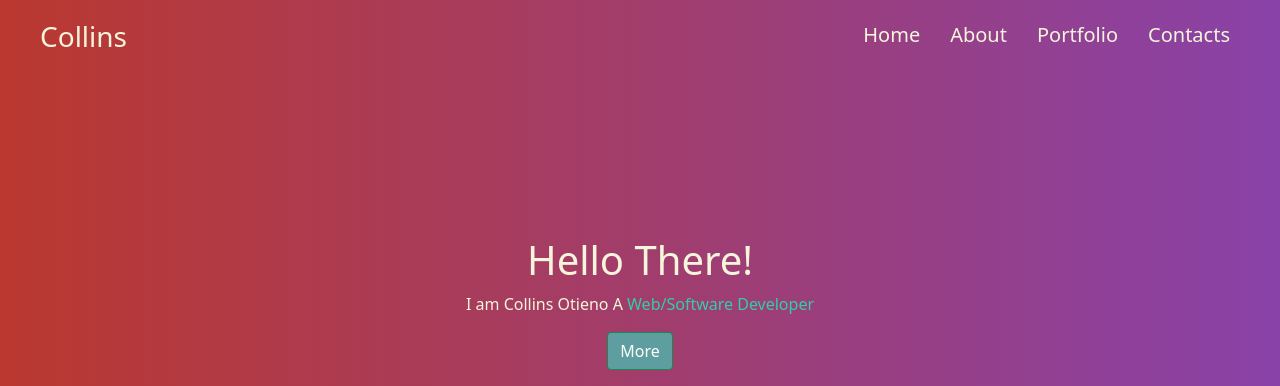
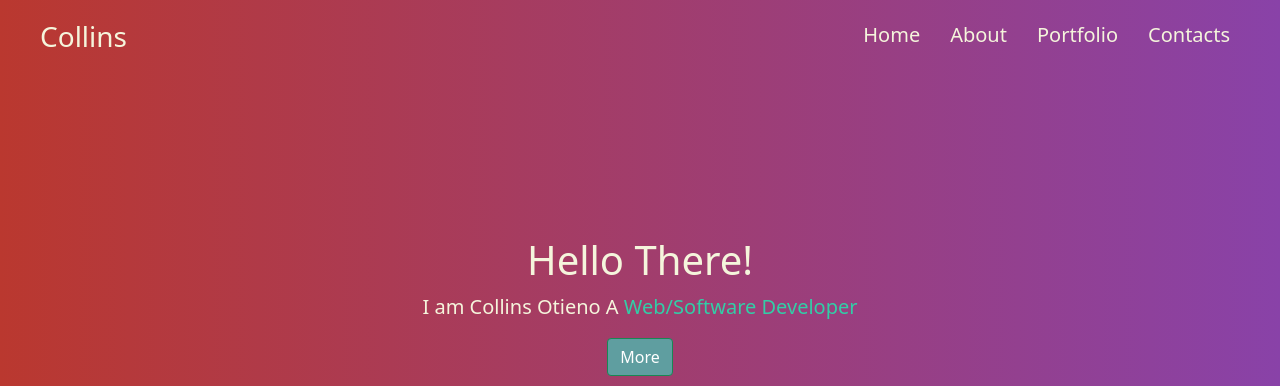
Before and after one commit to Collin-5/portfolio, a plain HTML site: page index.html in a window 1280 px wide. Shown: the top 386 px of the page. Drawn offline with nearby package versions, Linux system fonts and the light colour scheme.

Commit message:
font size

```diff
--- a/index.html
+++ b/index.html
@@ -35,7 +35,7 @@
 
     <div class="banner">
         <h1 class="text-center">Hello There!</h1>
-        <p class="text-center">I am Collins Otieno A <span>Web/Software Developer</span></p>
+        <p class="text-center text">I am Collins Otieno A <span>Web/Software Developer</span></p>
         <p class="text-center"><a href="#one"><button class="btn btn-success more">More</button></a></p>
         <button class="btn btn-default totop totop-hide"><a href="#home"><span><i class="fas fa-angle-double-up"></i></a></span></button>
         <div class="text-center tags">
--- a/style.css
+++ b/style.css
@@ -530,3 +530,7 @@ footer h3{
 .banner .tags{
     padding-top: 50px;
 }
+
+.text{
+    font-size: 20px;
+}
```
